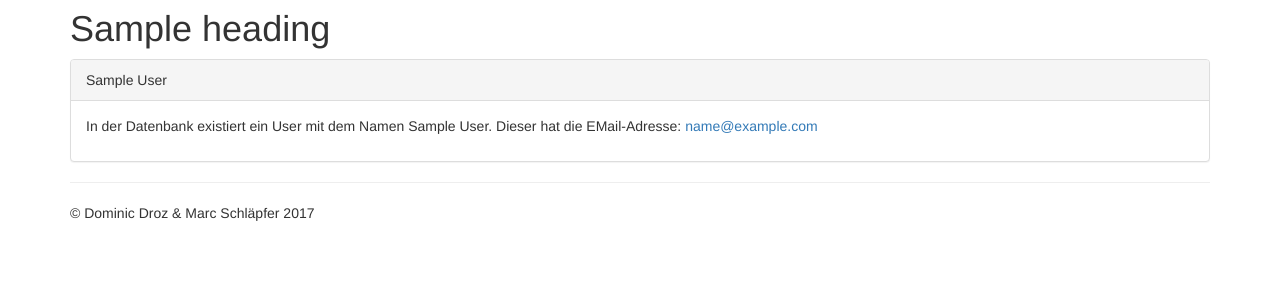
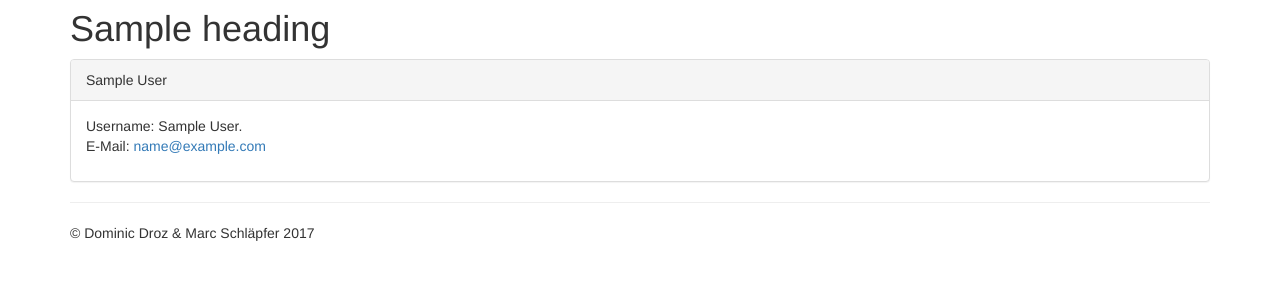
Before and after one commit to iowaclassbattleship/Mamiblog, a PHP site: template view/user_index.php in a window 1280 px wide. Shown: the part 61-361 px from the top of the page. Run offline with PHP 8.4, Linux system fonts and the light colour scheme; the template is opened without the code that fills it: most values are stand-ins (such as "Sample title", 1, 10 or a date in 2020); some libraries are stand-ins or nearby versions.

Commit message:
german tioe gnlusvh

```diff
--- a/view/user_index.php
+++ b/view/user_index.php
@@ -8,7 +8,7 @@
 			<div class="panel panel-default">
 				<div class="panel-heading"><?= $user->firstName;?> <?= $user->lastName;?></div>
 				<div class="panel-body">
-					<p class="description">In der Datenbank existiert ein User mit dem Namen <?= $user->firstName;?> <?= $user->lastName;?>. Dieser hat die EMail-Adresse: <a href="mailto:<?= $user->email;?>"><?= $user->email;?></a></p>
+					<p class="description">Username: <?= $user->firstName;?> <?= $user->lastName;?>. <br/>E-Mail: <a href="mailto:<?= $user->email;?>"><?= $user->email;?></a></p>
 					<?php if(Security::isAdmin()&& $user->email != "admin.mamiblog@gmail.com"): ?>
                     <p><a title="delete_user" href="/user/delete?id=<?= $user->id ?>">delete User</a></p>
                     <?php endif ?>
```
